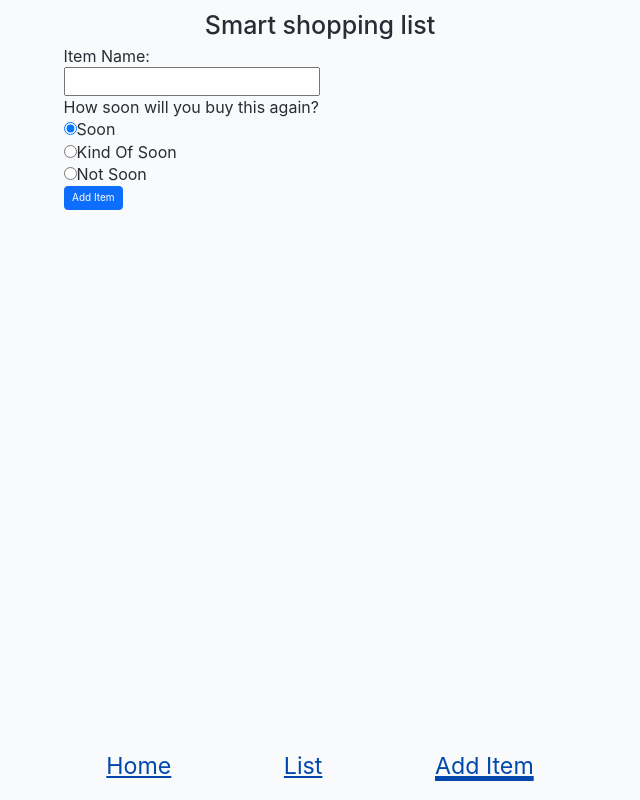
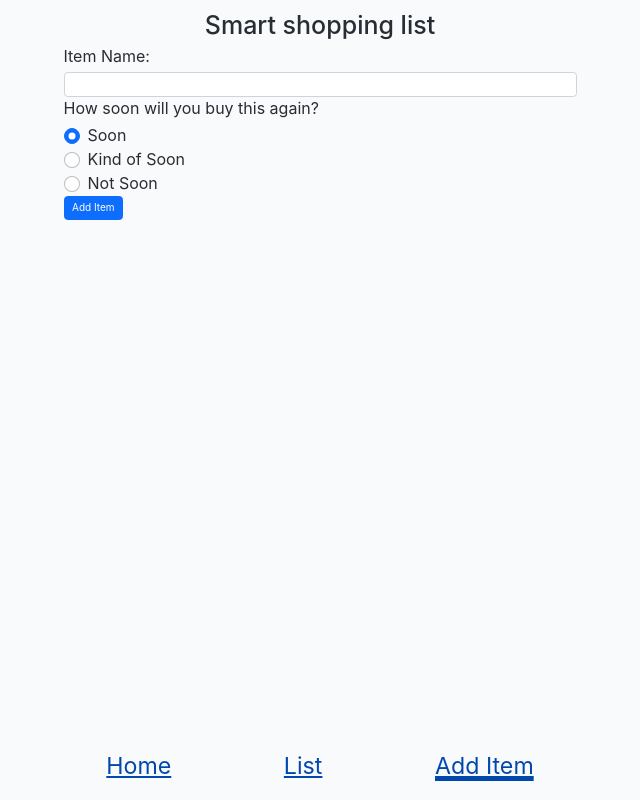
Before and after one commit to the-collab-lab/tcl-54-smart-shopping-list, a React (Vite) app: page /add-item in a window 1280 px wide. Shown: the whole page, without its empty margins (320-960 px from the left). Built offline with nearby package versions, Linux system fonts and the light colour scheme.

Commit message:
added bootstrap to forms and inputs in Home.jsx, List.jsx, and AddItem.jsx #31

```diff
--- a/src/views/AddItem.jsx
+++ b/src/views/AddItem.jsx
@@ -1,7 +1,7 @@
 import { addItem } from '../api/firebase';
 import { useState } from 'react';
 import toast, { Toaster } from 'react-hot-toast';
-import { Button } from 'react-bootstrap';
+import { Button, Form, InputGroup } from 'react-bootstrap';
 
 /**
  * Allows user to add an item to their shopping list,
@@ -109,11 +109,10 @@ export function AddItem({ listToken, data }) {
 
 	return (
 		<>
-			<form onSubmit={onFormSubmit}>
-				<div>
-					<label htmlFor="item">Item Name:</label>
-				</div>
-				<input
+			<Form onSubmit={onFormSubmit}>
+				<Form.Label htmlFor="item">Item Name:</Form.Label>
+				<InputGroup>
+					<Form.Control
 						type="text"
 						id="item"
 						name="item"
@@ -121,10 +120,13 @@ export function AddItem({ listToken, data }) {
 						onChange={(e) => setItemName(e.target.value)}
 						required={true}
 					/>
-				<div id="purchase-date-label">How soon will you buy this again?</div>
+				</InputGroup>
+				<Form.Label id="purchase-date-label">
+					How soon will you buy this again?
+				</Form.Label>
 				<fieldset>
 					<div>
-						<input
+						<Form.Check
 							defaultChecked
 							aria-labelledby="purchase-date-label"
 							type="radio"
@@ -132,32 +134,32 @@ export function AddItem({ listToken, data }) {
 							id="soon"
 							name="radio-btn"
 							onChange={handlePurchaseDate}
+							label="Soon"
 						/>
-						<label htmlFor="soon">Soon</label>
 					</div>
 					<div>
-						<input
+						<Form.Check
 							type="radio"
 							value="kind-of-soon"
 							id="kind-of-soon"
 							name="radio-btn"
 							onChange={handlePurchaseDate}
+							label="Kind of Soon"
 						/>
-						<label htmlFor="kind-of-soon">Kind Of Soon</label>
 					</div>
 					<div>
-						<input
+						<Form.Check
 							type="radio"
 							id="not-soon"
 							value="not-soon"
 							name="radio-btn"
 							onChange={handlePurchaseDate}
+							label="Not Soon"
 						/>
-						<label htmlFor="not-soon">Not Soon</label>
 					</div>
 				</fieldset>
 				<Button type="submit">Add Item</Button>
-			</form>
+			</Form>
 			<Toaster />
 		</>
 	);
--- a/src/views/Home.jsx
+++ b/src/views/Home.jsx
@@ -4,7 +4,7 @@ import { generateToken } from '@the-collab-lab/shopping-list-utils';
 import { useEffect, useState } from 'react';
 import { useNavigate } from 'react-router-dom';
 import { createNewList, listExists } from '../api/firebase';
-import { Button } from 'react-bootstrap';
+import { Button, Form } from 'react-bootstrap';
 
 /** Home component that redirects a user to the List view if there is already a list created.
  * If the user doesn't already have a list, a user can create a list or join one to be saved to Firestore and be redirected to the List view. */
@@ -99,10 +99,10 @@ export function Home({ setListToken }) {
 			</Button>
 			<p>- or -</p>
 			<p>Join an existing shopping list by entering a three word token.</p>
-			<form id="join-shopping-list-form" onSubmit={joinExistingToken}>
-				<label htmlFor="join-token">Share Token</label>
-				<div>
-					<input
+			<Form id="join-shopping-list-form" onSubmit={joinExistingToken}>
+				<Form.Group>
+					<Form.Label htmlFor="join-token">Share Token</Form.Label>
+					<Form.Control
 						type="text"
 						name="join-token"
 						id="join-token"
@@ -110,13 +110,13 @@ export function Home({ setListToken }) {
 						placeholder="three word token"
 						onChange={(e) => setJoinToken(e.target.value)}
 					/>
-				</div>
-				<div>
+				</Form.Group>
+				<Form.Group>
 					<Button type="submit" id="submit-share-token" variant="primary">
 						Join an existing list
 					</Button>
-				</div>
-			</form>
+				</Form.Group>
+			</Form>
 			<Toaster />
 		</div>
 	);
--- a/src/views/List.jsx
+++ b/src/views/List.jsx
@@ -3,6 +3,7 @@ import { useState } from 'react';
 import { useNavigate } from 'react-router-dom';
 import { comparePurchaseUrgency } from '../api/firebase';
 import { getDaysBetweenDates } from '../utils/dates';
+import { Button, InputGroup, Form } from 'react-bootstrap';
 
 /** List component that displays items in a user's shopping cart  */
 export function List({ data, loading }) {
@@ -110,7 +111,7 @@ export function List({ data, loading }) {
 					<strong>Add items to start your shopping list</strong>
 				</p>
 				<p>Once you add an item, your shopping list will appear here.</p>
-				<button onClick={handleAddItem}>Add items</button>
+				<Button onClick={handleAddItem}>Add items</Button>
 			</>
 		) : (
 			/* If false that list contains items,
@@ -124,16 +125,20 @@ export function List({ data, loading }) {
 				<form>
 					<label htmlFor="list-filter">Filter items</label>
 					<br />
-					<div>
-						<input
+					<InputGroup>
+						<Form.Control
 							id="list-filter"
 							type="text"
-							placeholder="Start typing here..."
+							placeholder="Search"
 							value={filterInput}
 							onChange={handleInput}
 						/>
-						{filterInput && <button onClick={handleClick}>X</button>}
-					</div>
+						{filterInput && (
+							<Button onClick={handleClick} variant="outline-primary">
+								X
+							</Button>
+						)}
+					</InputGroup>
 				</form>
 				{/* Uses data or state of filteredList depending on state of filterInput */}
 				<ul>
```
Lines whose indentation alone changed are shown as unchanged.
